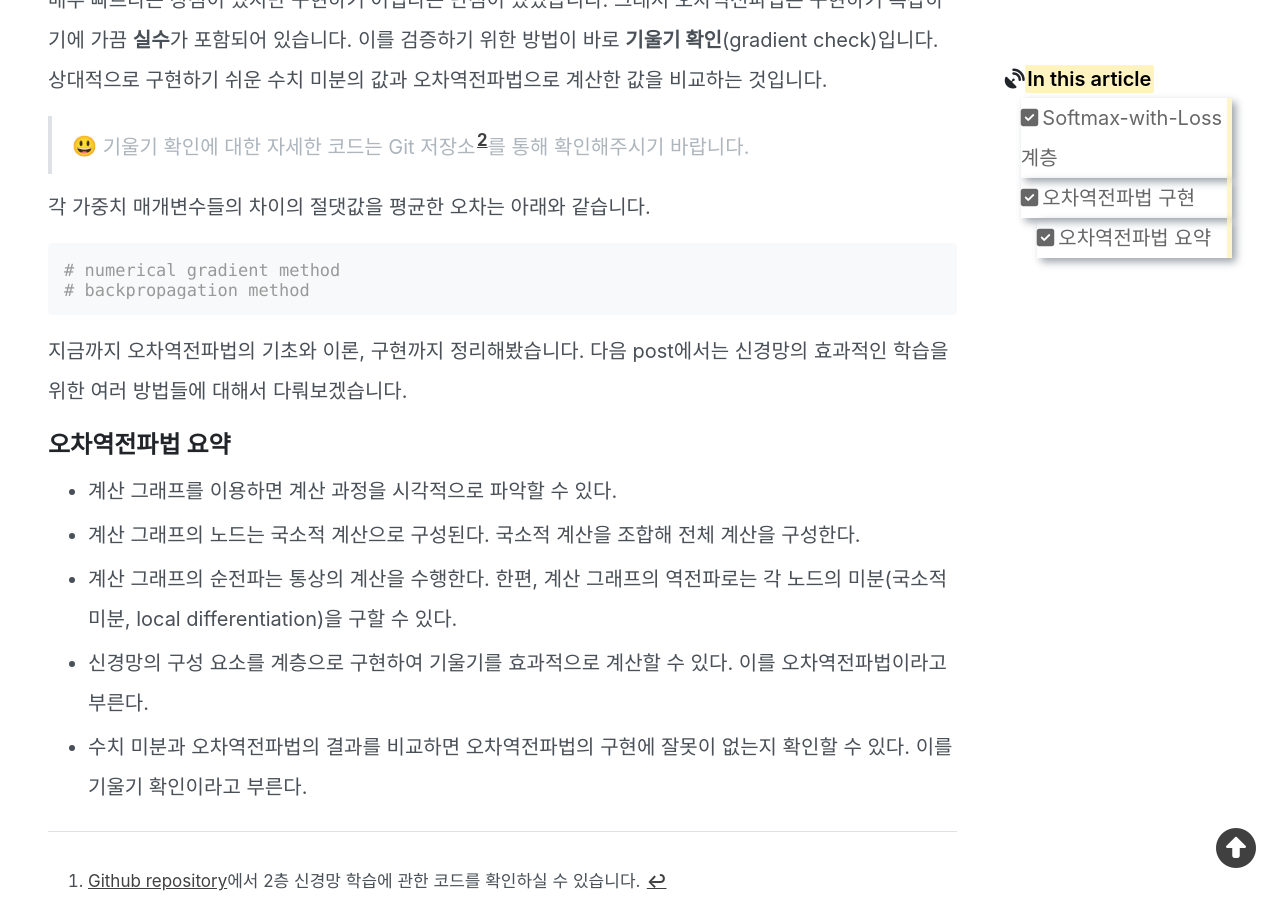
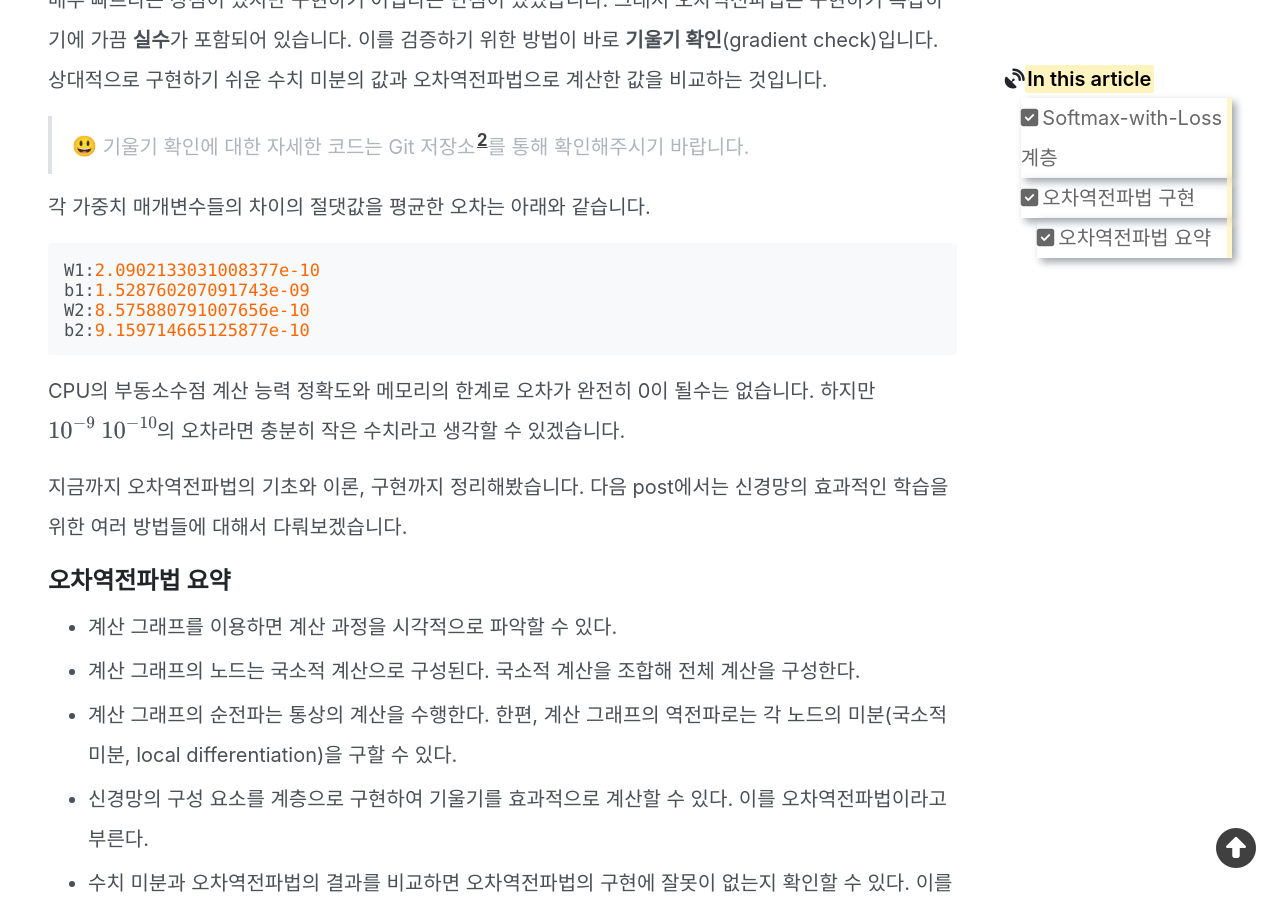
Before and after one commit to mngupark/mngupark.github.io, a Jekyll site: the page built from posts/study/machine learning/deep learning/_posts/2023-02-14-backpropagation-5.md, in a window 1280 px wide and 900 px high, scrolled down 5692 px. Built offline with Jekyll 4.4.1, drawn with Linux system fonts in a browser that asks for light colours; nearby versions of some CDN libraries; emoji names are drawn with the system emoji font; formulas are drawn with MathJax 3; comment, search, counter and statistics services are not loaded.

Commit message:
add result of checking gradient

````diff
--- a/posts/study/machine learning/deep learning/_posts/2023-02-14-backpropagation-5.md
+++ b/posts/study/machine learning/deep learning/_posts/2023-02-14-backpropagation-5.md
@@ -137,9 +137,13 @@ class SoftmaxWithLoss:
 각 가중치 매개변수들의 차이의 절댓값을 평균한 오차는 아래와 같습니다.
 
 ```python
-# numerical gradient method
-# backpropagation method
+W1:2.0902133031008377e-10
+b1:1.528760207091743e-09
+W2:8.575880791007656e-10
+b2:9.159714665125877e-10
 ```
+
+CPU의 부동소수점 계산 능력 정확도와 메모리의 한계로 오차가 완전히 0이 될수는 없습니다. 하지만 $10^{-9}~10^{-10}$의 오차라면 충분히 작은 수치라고 생각할 수 있겠습니다.
 
 지금까지 오차역전파법의 기초와 이론, 구현까지 정리해봤습니다. 다음 post에서는 신경망의 효과적인 학습을 위한 여러 방법들에 대해서 다뤄보겠습니다.
 
````
Also changed, not shown: other parts of posts/study/machine learning/deep learning/_posts/2023-02-14-backpropagation-5.md (+1 -1 lines).
